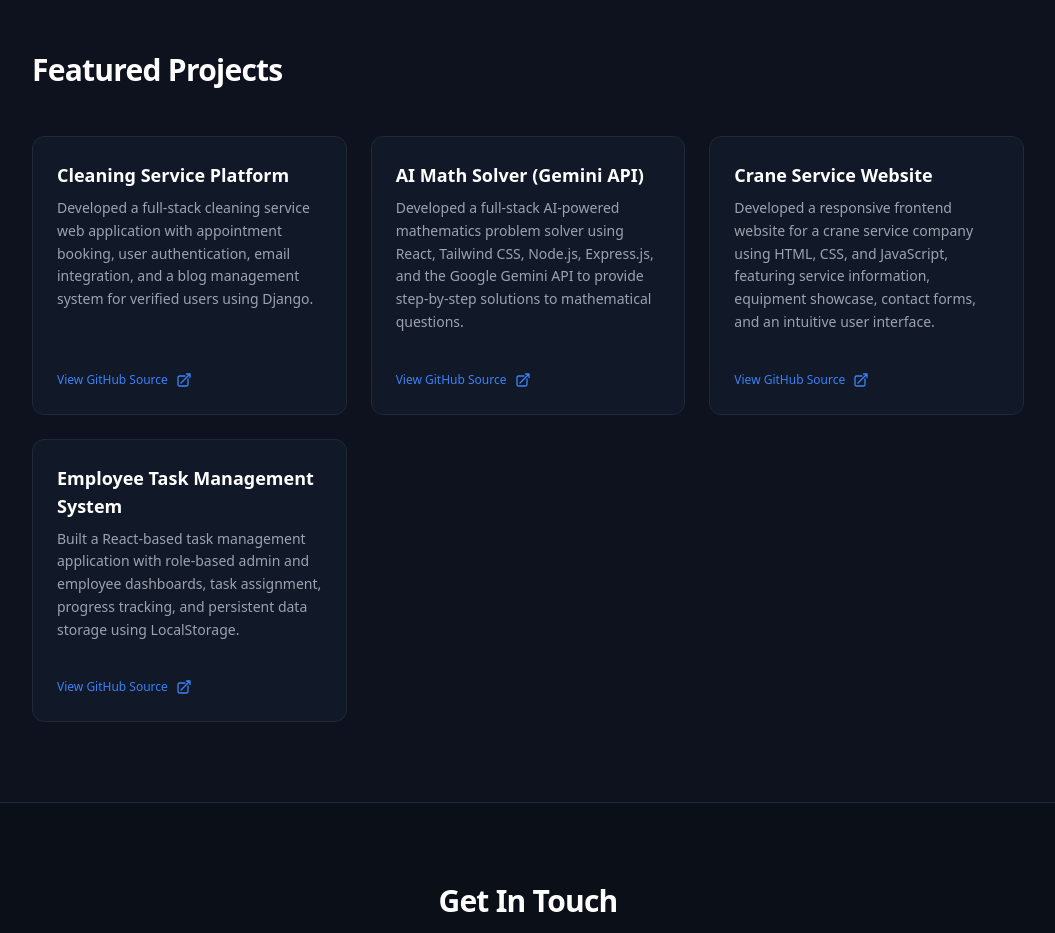
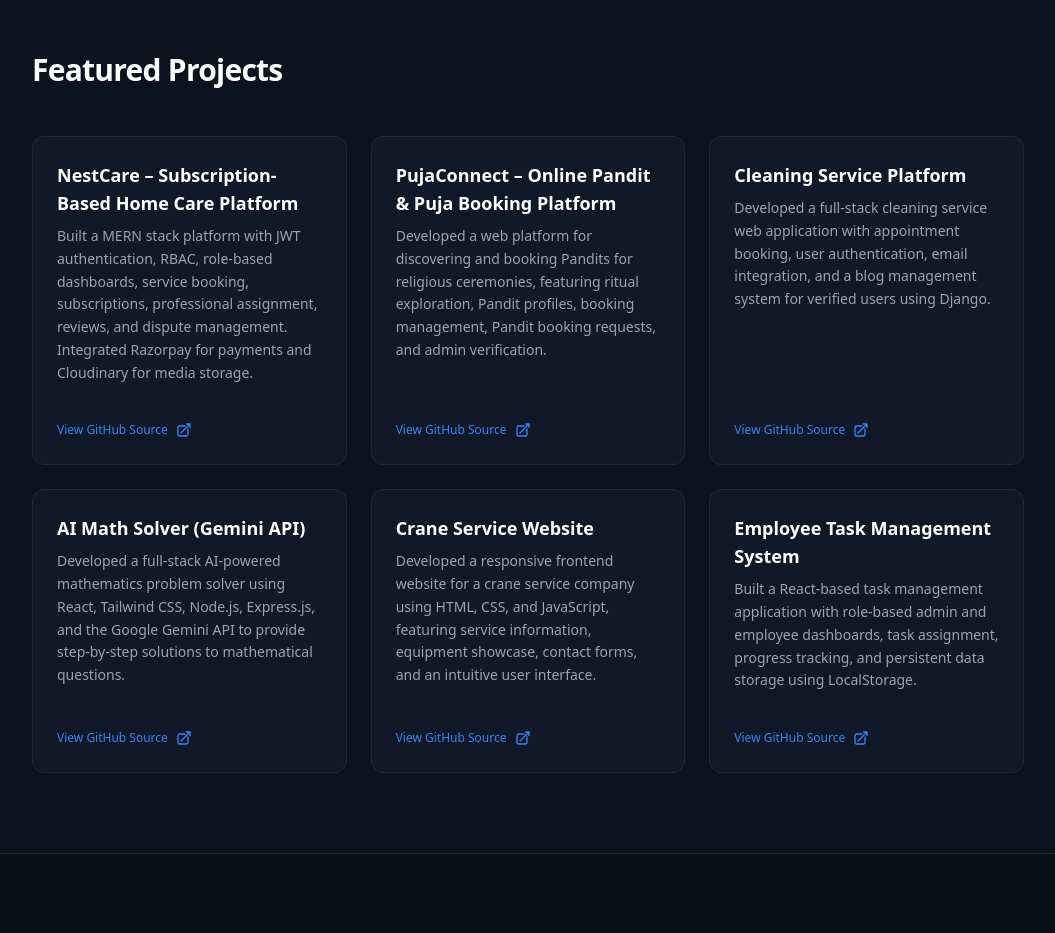
Before and after one commit to iamraj333/official-portfolio, a React (Vite) app in the folder client/: page / in a window 1280 px wide. Shown: the part 2000-2933 px from the top of the page, without its empty margins (112-1167 px from the left). Built offline with nearby package versions, Linux system fonts and the light colour scheme; no server answers.

Commit message:
adding new project in project section

```diff
--- a/client/src/Project.jsx
+++ b/client/src/Project.jsx
@@ -3,6 +3,16 @@ import { Link } from 'react-router-dom';
 
 export default function Projects() {
   const customProjects = [
+    {
+      title: "NestCare – Subscription-Based Home Care Platform",
+      desc: "Built a MERN stack platform with JWT authentication, RBAC, role-based dashboards, service booking, subscriptions, professional assignment, reviews, and dispute management. Integrated Razorpay for payments and Cloudinary for media storage.",
+      github: "https://github.com/iamraj333/Nestcare"
+    },
+    {
+      title: "PujaConnect – Online Pandit & Puja Booking Platform",
+      desc: "Developed a web platform for discovering and booking Pandits for religious ceremonies, featuring ritual exploration, Pandit profiles, booking management, Pandit booking requests, and admin verification.",
+      github: "https://github.com/iamraj333/PujaConnect"
+    },
     {
       title: "Cleaning Service Platform",
       desc: "Developed a full-stack cleaning service web application with appointment booking, user authentication, email integration, and a blog management system for verified users using Django.",
@@ -16,12 +26,12 @@ export default function Projects() {
     {
       title: "Crane Service Website",
       desc: "Developed a responsive frontend website for a crane service company using HTML, CSS, and JavaScript, featuring service information, equipment showcase, contact forms, and an intuitive user interface.",
-      github: "https://github.com/your-username/crane-service-website"
+      github: "https://github.com/iamraj333/crane-service-website"
     },
     {
       title: "Employee Task Management System",
       desc: "Built a React-based task management application with role-based admin and employee dashboards, task assignment, progress tracking, and persistent data storage using LocalStorage.",
-      github: "https://github.com/your-username/employee-task-management"
+      github: "https://github.com/iamraj333/employee-task-management"
     }
   ];
 
@@ -31,8 +41,8 @@ export default function Projects() {
         <h2 data-aos="fade-up" className="text-2xl md:text-3xl font-bold tracking-tight mb-12">Featured Projects</h2>
         <div className="grid grid-cols-1 md:grid-cols-2 lg:grid-cols-3 gap-6">
           {customProjects.map((project, index) => (
-            <div data-aos="fade-up" data-aos-delay={100*index} key={index} className='relative'>
-              <div  className=" relative w-full h-full z-[10] bg-[#111827] border border-gray-800 rounded-xl p-6 flex flex-col justify-between transition-all duration-300 md:hover:border-2 md:hover:-translate-y-2 md:hover:-translate-x-2">
+            <div data-aos="fade-up" data-aos-delay={100 * index} key={index} className='relative'>
+              <div className=" relative w-full h-full z-[10] bg-[#111827] border border-gray-800 rounded-xl p-6 flex flex-col justify-between transition-all duration-300 md:hover:border-2 md:hover:-translate-y-2 md:hover:-translate-x-2">
                 <div>
                   <h3 className="text-lg font-bold text-white mb-2">{project.title}</h3>
                   <p className="text-sm text-gray-400 leading-relaxed mb-4">{project.desc}</p>
```
